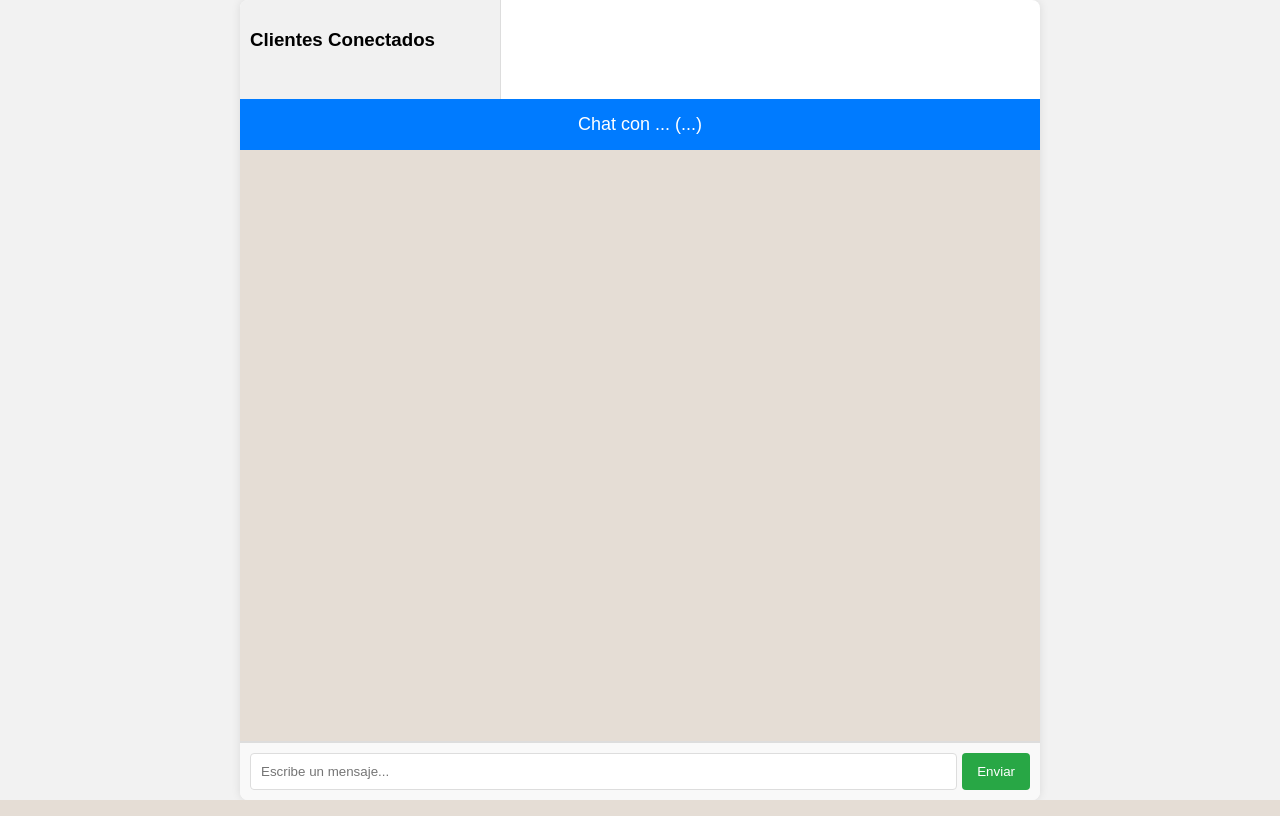
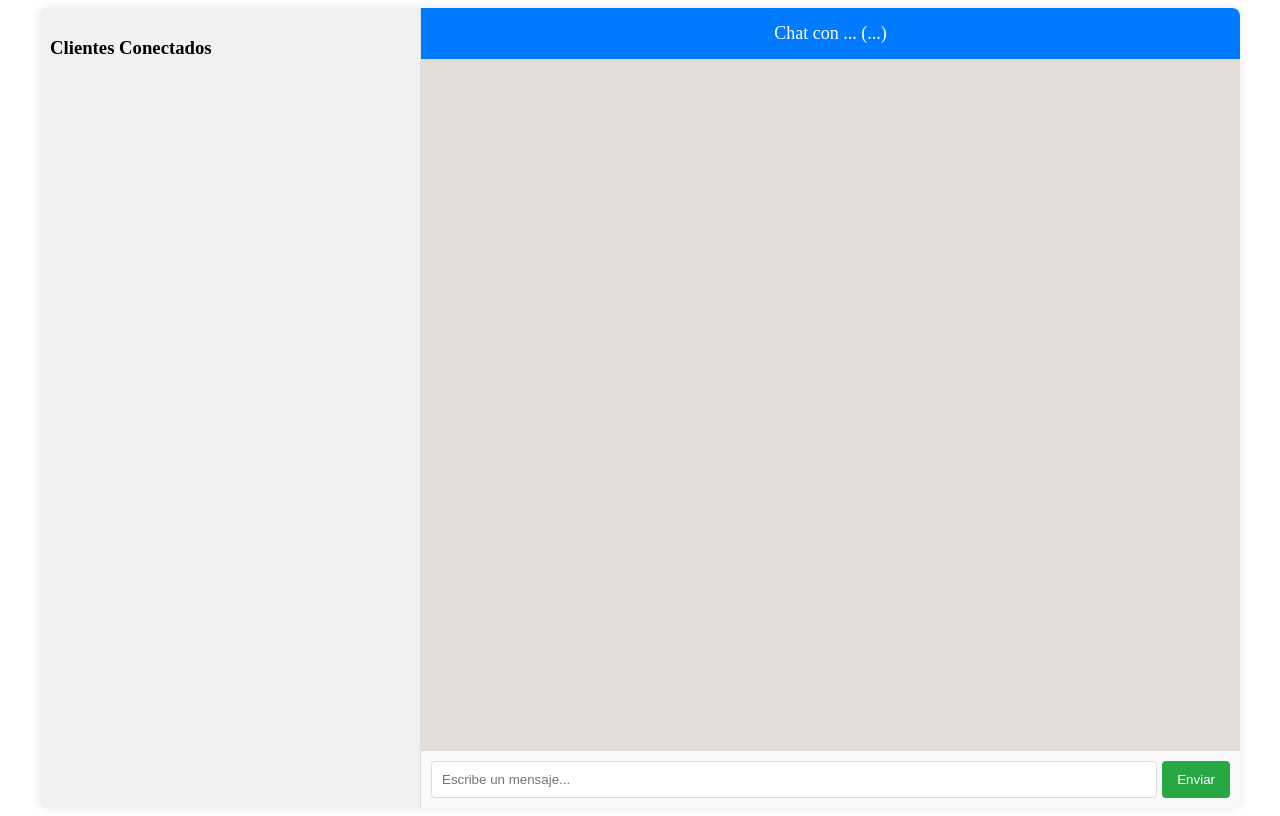
Before and after one commit to Serpens55/ChatbotPrueba2, a Flask app: page /admin in a window 1280 px wide. Run offline with Flask 3, Linux system fonts and the light colour scheme; some libraries are stand-ins or nearby versions.

Commit message:
copilot 7

```diff
--- a/static/CSS/style.css
+++ b/static/CSS/style.css
@@ -1,18 +1,9 @@
-/* Estilo base */
-body {
-    font-family: Arial, sans-serif;
-    margin: 0;
-    padding: 0;
-    background-color: #f2f2f2;
-}
-
-/* Contenedor principal para cliente y admin */
-.chat-container,
+/* Contenedor principal del panel de administrador */
 .admin-container {
     display: flex;
-    flex-direction: column;
+    flex-direction: row; /* Asegura que los elementos estén en fila */
     height: 100vh;
-    max-width: 800px;
+    max-width: 1200px;
     margin: auto;
     background: white;
     border-radius: 8px;
@@ -20,7 +11,46 @@ body {
     overflow: hidden;
 }
 
-/* Cabecera del chat */
+/* Barra lateral izquierda con la lista de clientes */
+.chat-sidebar {
+    width: 30%;
+    background: #f1f1f1;
+    padding: 10px;
+    overflow-y: auto;
+    border-right: 1px solid #ddd;
+}
+
+/* Lista de botones de clientes */
+.chat-list {
+    max-height: 80vh;
+    overflow-y: auto;
+    padding: 10px;
+}
+
+.chat-list button {
+    width: 100%;
+    padding: 10px;
+    margin-bottom: 5px;
+    background: #fff;
+    border: 1px solid #ccc;
+    cursor: pointer;
+    text-align: left;
+    border-radius: 4px;
+    transition: background 0.3s;
+}
+
+.chat-list button:hover {
+    background: #ddd;
+}
+
+/* Ventana de chat a la derecha */
+.chat-window {
+    flex-grow: 1;
+    display: flex;
+    flex-direction: column;
+}
+
+/* Encabezado del chat */
 .chat-header {
     background: #007bff;
     color: white;
@@ -29,7 +59,7 @@ body {
     font-size: 18px;
 }
 
-/* Área de mensajes */
+/* Caja de mensajes */
 .chat-box {
     flex-grow: 1;
     padding: 10px;
@@ -40,7 +70,7 @@ body {
     background: #e5ddd5;
 }
 
-/* Área de entrada de texto */
+/* Entrada de mensaje */
 .chat-input {
     display: flex;
     padding: 10px;
@@ -65,9 +95,9 @@ body {
     border-radius: 4px;
 }
 
-/* Mensajes propios (cliente o admin) */
+/* Mensajes propios */
 .own-message {
-    background: #007bff;
+    background: blue;
     color: white;
     padding: 8px;
     border-radius: 5px;
@@ -77,7 +107,7 @@ body {
     text-align: right;
 }
 
-/* Mensajes ajenos (otro usuario o asistente) */
+/* Mensajes de otros */
 .other-message {
     background: white;
     color: black;
@@ -89,41 +119,3 @@ body {
     border: 1px solid #ccc;
     text-align: left;
 }
-
-/* Lista de chats en el panel del administrador */
-.chat-sidebar {
-    width: 30%;
-    background: #f1f1f1;
-    padding: 10px;
-    overflow-y: auto;
-    border-right: 1px solid #ddd;
-}
-
-.chat-list {
-    max-height: 80vh;
-    overflow-y: auto;
-    padding: 10px;
-}
-
-.chat-list button {
-    width: 100%;
-    padding: 10px;
-    margin-bottom: 5px;
-    background: #fff;
-    border: 1px solid #ccc;
-    cursor: pointer;
-    text-align: left;
-    border-radius: 4px;
-    transition: background 0.3s;
-}
-
-.chat-list button:hover {
-    background: #ddd;
-}
-
-/* Ventana de chat en el panel admin */
-.chat-window {
-    flex-grow: 1;
-    display: flex;
-    flex-direction: column;
-}
```
